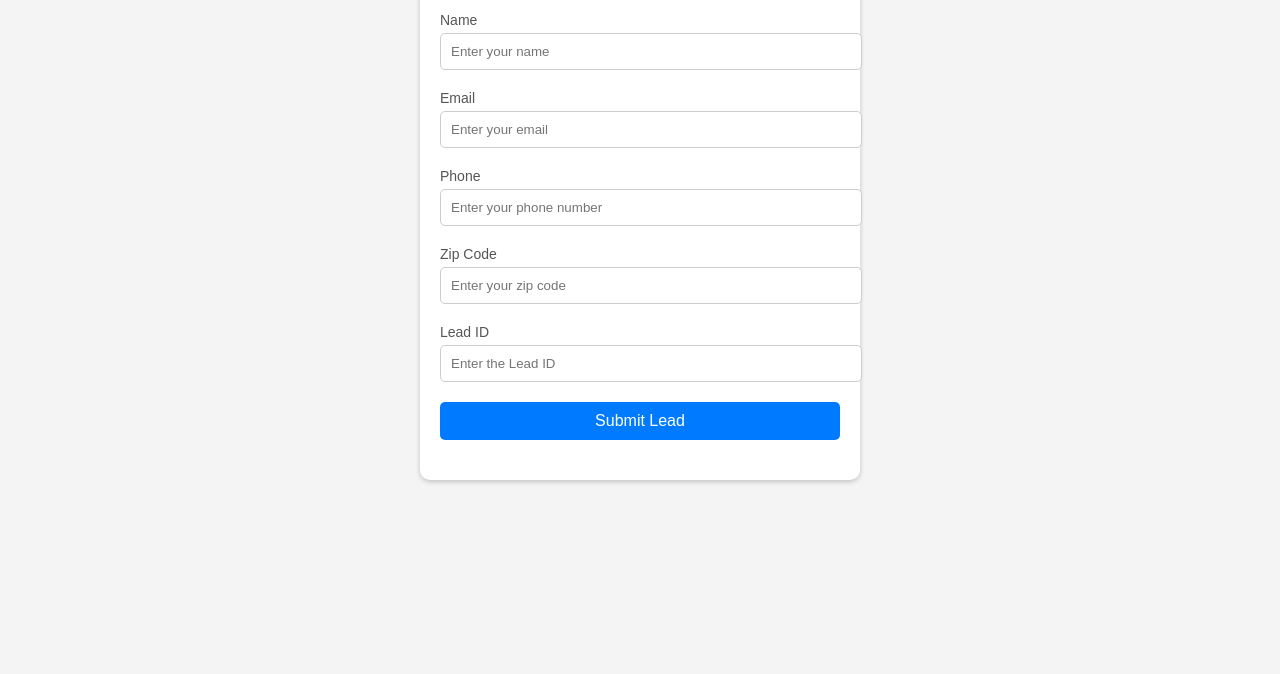
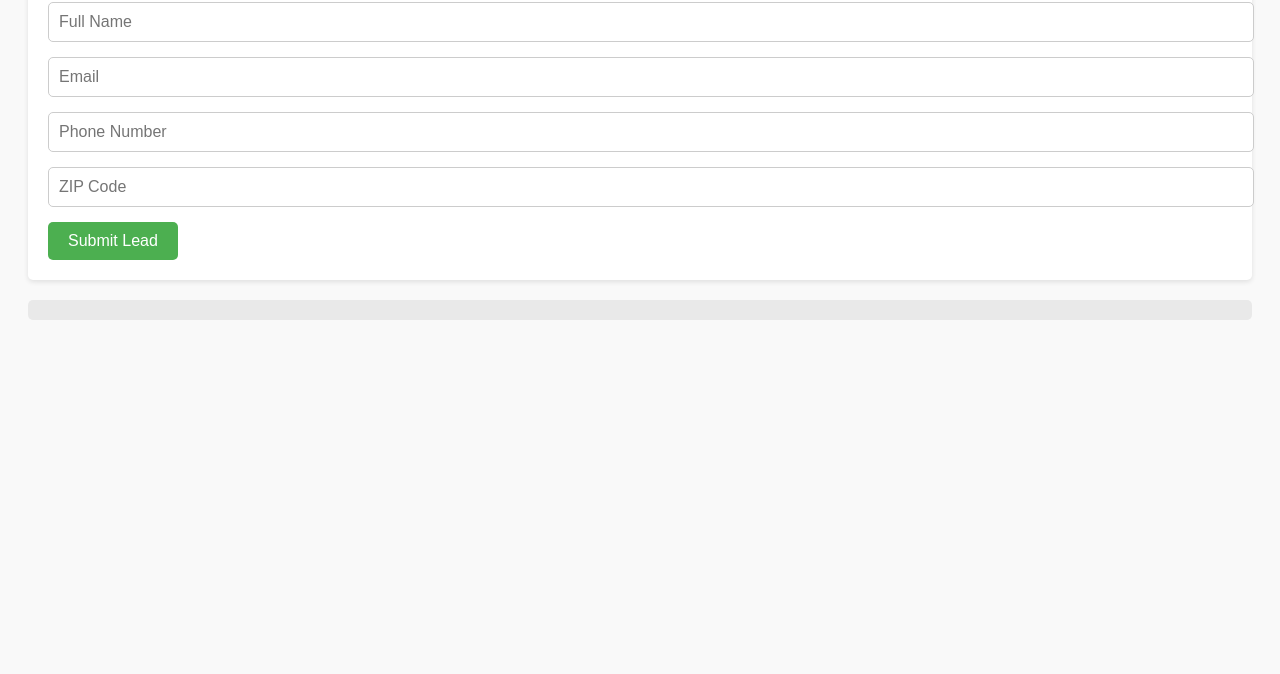
Before and after one commit to jorge-diego-jd/PCZP-APIs-Integration, a plain HTML site: page index.html in a window 1280 px wide. Shown: the part 126-800 px from the top of the page. Drawn offline with Linux system fonts and the light colour scheme.

Commit message:
index.html

```diff
--- a/index.html
+++ b/index.html
@@ -1,86 +1,68 @@
 <!DOCTYPE html>
 <html lang="en">
 <head>
-  <meta charset="UTF-8">
-  <meta name="viewport" content="width=device-width, initial-scale=1.0">
-  <title>PCP APIs Form</title>
+  <meta charset="UTF-8" />
+  <meta name="viewport" content="width=device-width, initial-scale=1.0" />
+  <title>Lead Submission Form</title>
   <style>
     body {
       font-family: Arial, sans-serif;
-      margin: 0;
-      padding: 0;
-      background-color: #f4f4f4;
+      padding: 20px;
+      background-color: #f9f9f9;
     }
-    .form-container {
-      max-width: 400px;
-      margin: 50px auto;
+
+    form {
+      background-color: #fff;
       padding: 20px;
-      background: #fff;
-      box-shadow: 0px 2px 5px rgba(0, 0, 0, 0.2);
-      border-radius: 10px;
+      border-radius: 5px;
+      box-shadow: 0 2px 5px rgba(0, 0, 0, 0.1);
     }
-    .form-container h2 {
-      text-align: center;
-      margin-bottom: 20px;
-      color: #333;
-    }
-    label {
-      font-size: 14px;
-      margin-bottom: 5px;
+
+    input {
       display: block;
-      color: #555;
-    }
-    input {
       width: 100%;
+      margin-bottom: 15px;
       padding: 10px;
-      margin-bottom: 20px;
+      font-size: 16px;
       border: 1px solid #ccc;
       border-radius: 5px;
     }
+
     button {
-      width: 100%;
-      padding: 10px;
-      background: #007bff;
-      color: #fff;
+      padding: 10px 20px;
+      background-color: #4caf50;
+      color: white;
       border: none;
       border-radius: 5px;
+      cursor: pointer;
       font-size: 16px;
-      cursor: pointer;
     }
+
     button:hover {
-      background: #0056b3;
+      background-color: #45a049;
     }
-    .response {
+
+    #response {
       margin-top: 20px;
-      text-align: center;
-      font-size: 14px;
-      color: #333;
+      padding: 10px;
+      background-color: #e9e9e9;
+      border-radius: 5px;
+      word-wrap: break-word;
     }
   </style>
 </head>
 <body>
-  <div class="form-container">
-    <h2>PCP APIs Form</h2>
-    <form id="leadForm">
-      <label for="name">Name</label>
-      <input type="text" id="name" placeholder="Enter your name" required>
+  <h1>Submit Your Lead</h1>
+  <form id="leadForm">
+    <input type="text" id="name" placeholder="Full Name" required />
+    <input type="email" id="email" placeholder="Email" required />
+    <input type="text" id="phone" placeholder="Phone Number" required />
+    <input type="text" id="zip" placeholder="ZIP Code" required />
+    <button type="submit">Submit Lead</button>
+  </form>
 
-      <label for="email">Email</label>
-      <input type="email" id="email" placeholder="Enter your email" required>
+  <div id="response"></div>
 
-      <label for="phone">Phone</label>
-      <input type="tel" id="phone" placeholder="Enter your phone number" required>
-
-      <label for="zip">Zip Code</label>
-      <input type="text" id="zip" placeholder="Enter your zip code" required>
-
-      <label for="leadId">Lead ID</label>
-      <input type="text" id="leadId" placeholder="Enter the Lead ID" required>
-
-      <button type="submit">Submit Lead</button>
-    </form>
-    <div class="response" id="response"></div>
-  </div>
   <script src="script.js"></script>
 </body>
 </html>
```
